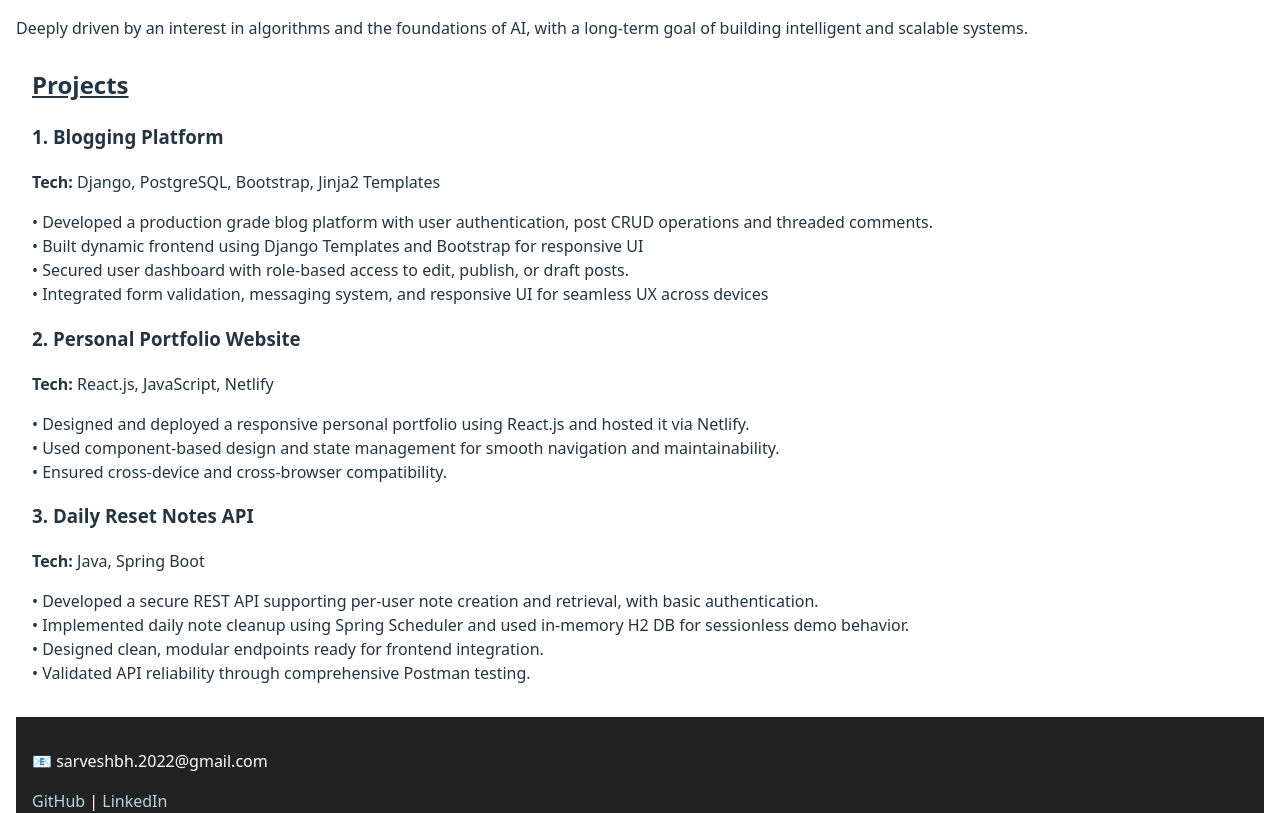
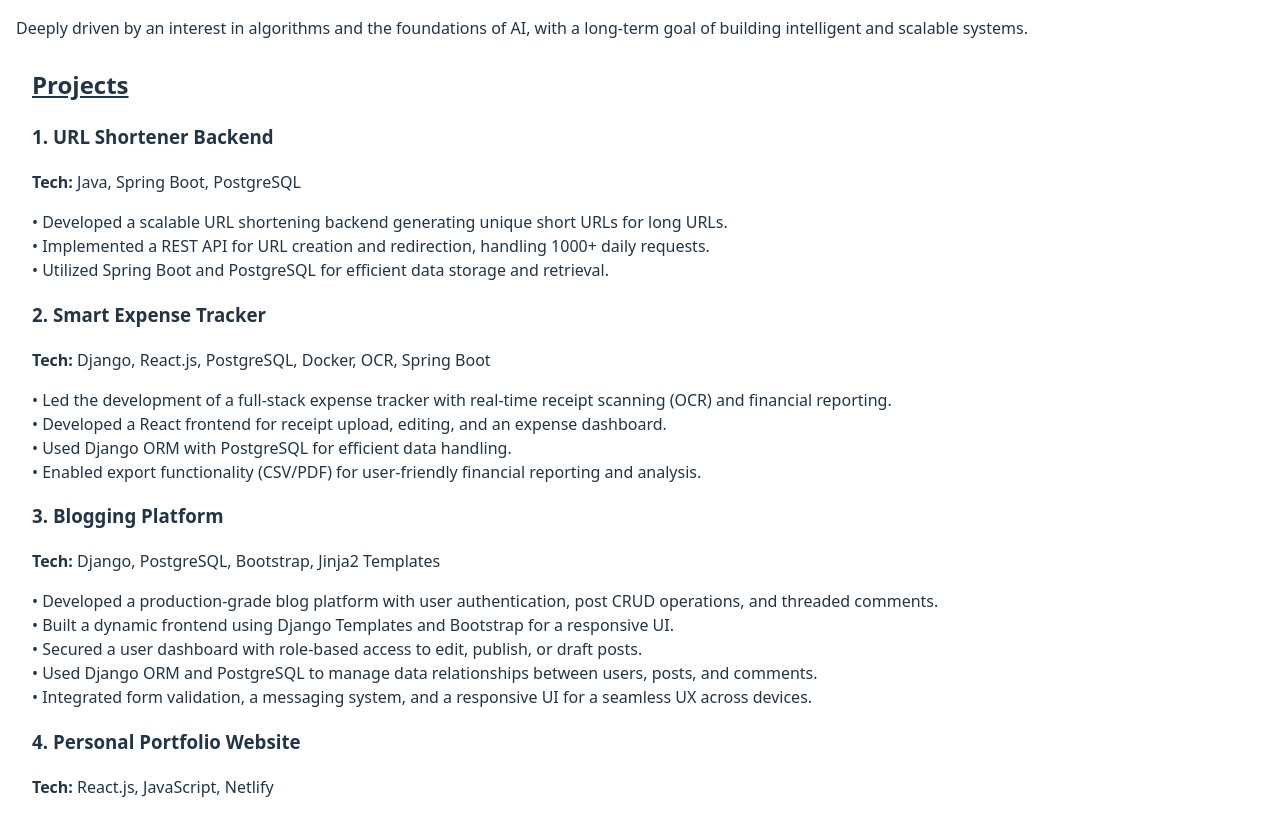
Before and after one commit to sarv-projects/sarvesh-portfolio, a React (Vite) app: page / in a window 1280 px wide. Shown: the part 541-1354 px from the top of the page. Built offline with nearby package versions, Linux system fonts and the light colour scheme.

Commit message:
11th august

```diff
--- a/src/components/Projects.jsx
+++ b/src/components/Projects.jsx
@@ -2,17 +2,37 @@ import React from 'react';
 
 const projects = [
   {
-    title: "1. Blogging Platform ",
-    tech: " Django, PostgreSQL, Bootstrap, Jinja2 Templates",
+    title: "1. URL Shortener Backend",
+    tech: "Java, Spring Boot, PostgreSQL",
     description: `
-• Developed a production grade blog platform with user authentication, post CRUD operations and threaded comments.
-• Built dynamic frontend using Django Templates and Bootstrap for responsive UI
-• Secured user dashboard with role-based access to edit, publish, or draft posts.
-• Integrated form validation, messaging system, and responsive UI for seamless UX across devices
+• Developed a scalable URL shortening backend generating unique short URLs for long URLs.
+• Implemented a REST API for URL creation and redirection, handling 1000+ daily requests.
+• Utilized Spring Boot and PostgreSQL for efficient data storage and retrieval.
 `.trim()
   },
   {
-    title: "2. Personal Portfolio Website",
+    title: "2. Smart Expense Tracker",
+    tech: "Django, React.js, PostgreSQL, Docker, OCR, Spring Boot",
+    description: `
+• Led the development of a full-stack expense tracker with real-time receipt scanning (OCR) and financial reporting.
+• Developed a React frontend for receipt upload, editing, and an expense dashboard.
+• Used Django ORM with PostgreSQL for efficient data handling.
+• Enabled export functionality (CSV/PDF) for user-friendly financial reporting and analysis.
+`.trim()
+  },
+  {
+    title: "3. Blogging Platform",
+    tech: "Django, PostgreSQL, Bootstrap, Jinja2 Templates",
+    description: `
+• Developed a production-grade blog platform with user authentication, post CRUD operations, and threaded comments.
+• Built a dynamic frontend using Django Templates and Bootstrap for a responsive UI.
+• Secured a user dashboard with role-based access to edit, publish, or draft posts.
+• Used Django ORM and PostgreSQL to manage data relationships between users, posts, and comments.
+• Integrated form validation, a messaging system, and a responsive UI for a seamless UX across devices.
+`.trim()
+  },
+  {
+    title: "4. Personal Portfolio Website",
     tech: "React.js, JavaScript, Netlify",
     description: `
 • Designed and deployed a responsive personal portfolio using React.js and hosted it via Netlify.
@@ -20,12 +40,12 @@ const projects = [
 • Ensured cross-device and cross-browser compatibility.
 `.trim()
   },
-    {
-    title: "3. Daily Reset Notes API",
+  {
+    title: "5. Daily Reset Notes API",
     tech: "Java, Spring Boot",
     description: `
 • Developed a secure REST API supporting per-user note creation and retrieval, with basic authentication.
-• Implemented daily note cleanup using Spring Scheduler and used in-memory H2 DB for sessionless demo behavior.
+• Implemented daily note cleanup and used an in-memory H2 DB for sessionless demo behavior.
 • Designed clean, modular endpoints ready for frontend integration.
 • Validated API reliability through comprehensive Postman testing.
 `.trim()
```
